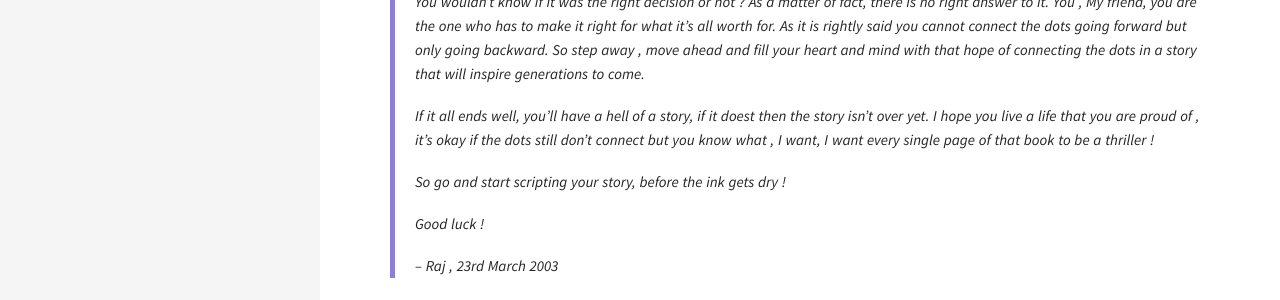
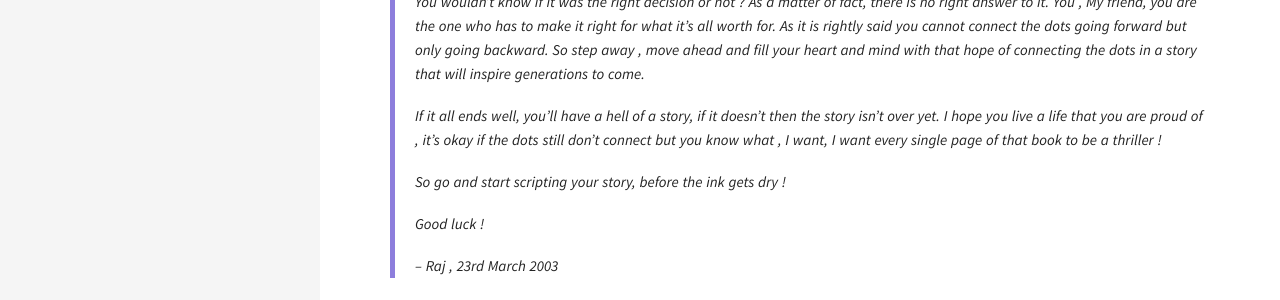
Before and after one commit to anandjoshi91/anandjoshi91.github.io, a Jekyll site: the page built from _posts/2016-11-03-An-Old-Letter.md, in a window 1280 px wide. Shown: the part 1103-1403 px from the top of the page. Built offline with Jekyll 4.4.1, drawn with Linux system fonts in a browser that asks for light colours; comment, search, counter and statistics services are not loaded.

```diff
--- a/_posts/2016-11-03-An-Old-Letter.md
+++ b/_posts/2016-11-03-An-Old-Letter.md
@@ -37,7 +37,7 @@ The old [scheduled mail](https://www.futureme.org/){:target="_blank"} was writte
 >As it is rightly said you cannot connect the dots going forward but only going backward.
 >So step away , move ahead and fill your heart and mind with that hope of connecting the dots in a story that will inspire generations to come.
 >
->If it all ends well, you'll have a hell of a story, if it doest then the story isn't over yet.
+>If it all ends well, you'll have a hell of a story, if it doesn't then the story isn't over yet.
 >I hope you live a life that you are proud of , it's okay if the dots still don't connect
 >but you know what , I want, I want every single page of that book to be a thriller !
 >
```
Also changed, not shown: index.html (+11 -0 lines), search.html (added, +19 -0 lines), _layouts/all_post_listing.html (renamed from _layouts/post_listing.html).
